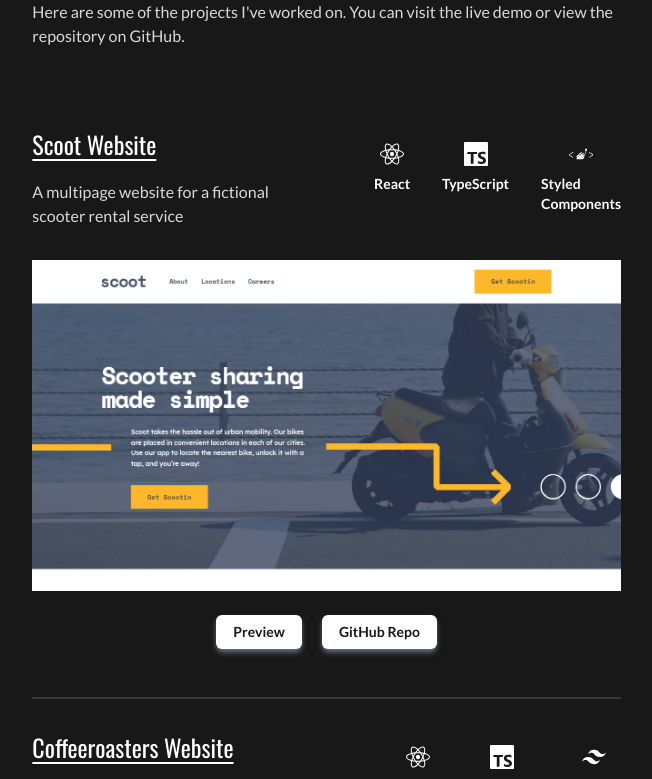
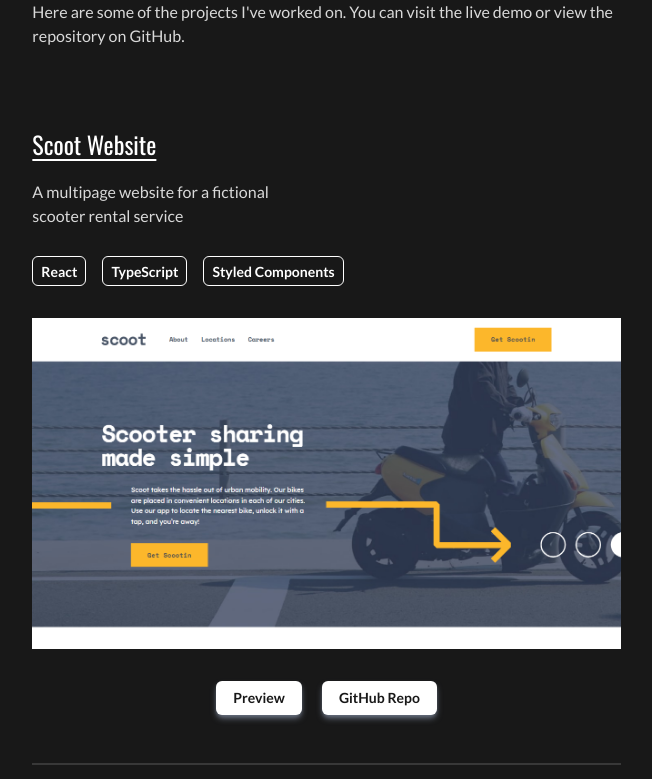
Before and after one commit to Dudeldups/personal-portfolio, a React (Vite) app in the folder frontend/: page / in a window 1280 px wide. Shown: the part 1060-1839 px from the top of the page, without its empty margins (579-1231 px from the left). Built offline with nearby package versions, Linux system fonts and the light colour scheme.

Commit message:
fix project styling

```diff
--- a/frontend/src/components/Projects/Projects.tsx
+++ b/frontend/src/components/Projects/Projects.tsx
@@ -1,7 +1,6 @@
 import { useTranslation } from "react-i18next";
 import { KEYS } from "../../i18n/KEYS";
 import projects from "../../data/projects.json";
-import TechIcon from "../Skills/TechIcon";
 
 const Projects = () => {
   const { t } = useTranslation();
@@ -26,7 +25,7 @@ const Projects = () => {
                 key={project.title}
                 className="border-t-dark-light pt-8 not-first:border-t-2"
               >
-                <div className="flex flex-col items-center gap-7 lg:flex-row lg:gap-20">
+                <div className="flex flex-col items-center gap-7 lg:items-start">
                   <hgroup className="max-w-2xs text-center lg:text-left">
                     <h3 className="mb-5 text-2xl underline decoration-white underline-offset-4">
                       {t(titleString)}
@@ -34,14 +33,15 @@ const Projects = () => {
                     <p>{t(descString)}</p>
                   </hgroup>
 
-                  <div className="flex justify-center gap-8">
+                  <div className="flex justify-center gap-4">
                     {project.techs.map((tech) => (
                       <div
                         key={project.title + tech}
-                        className="flex flex-col items-center gap-2 text-sm font-bold text-white"
+                        className="rounded-md border-1 border-white px-2 py-0.5"
                       >
-                        <TechIcon tech={tech} className="text-2xl" />
-                        <span>{tech}</span>
+                        <span className="text-sm font-bold text-white">
+                          {tech}
+                        </span>
                       </div>
                     ))}
                   </div>
@@ -55,7 +55,7 @@ const Projects = () => {
                   />
                 </picture>
 
-                <div className="mt-6 flex justify-center gap-5">
+                <div className="mt-8 flex justify-center gap-5">
                   <a
                     target="_blank"
                     rel="noopener noreferrer"
```
